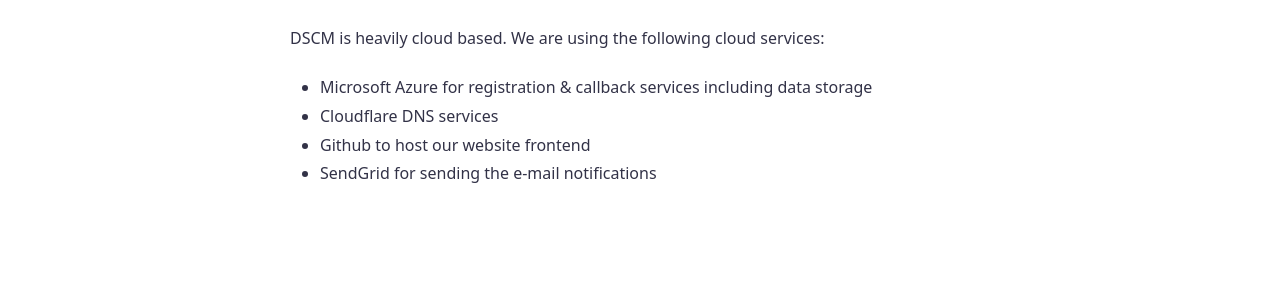
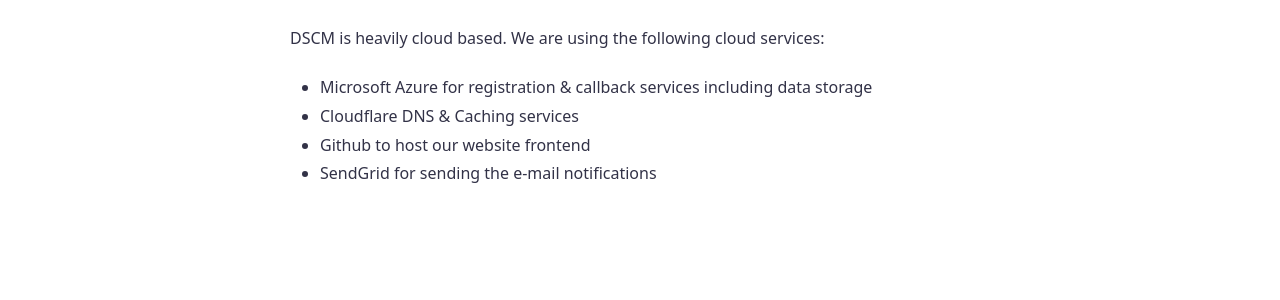
Before and after one commit to didsomeonecloneme/didsomeonecloneme.github.io, a Jekyll site: the page built from privacy.md, in a window 1280 px wide. Shown: the part 1001-1301 px from the top of the page. Built offline with Jekyll 4.4.1, drawn with Linux system fonts in a browser that asks for light colours.

Commit message:
Update privacy.md

```diff
--- a/privacy.md
+++ b/privacy.md
@@ -29,6 +29,6 @@
 
 DSCM is heavily cloud based. We are using the following cloud services:
 * Microsoft Azure for registration & callback services including data storage
-* Cloudflare DNS services
+* Cloudflare DNS & Caching services
 * Github to host our website frontend
 * SendGrid for sending the e-mail notifications
```
